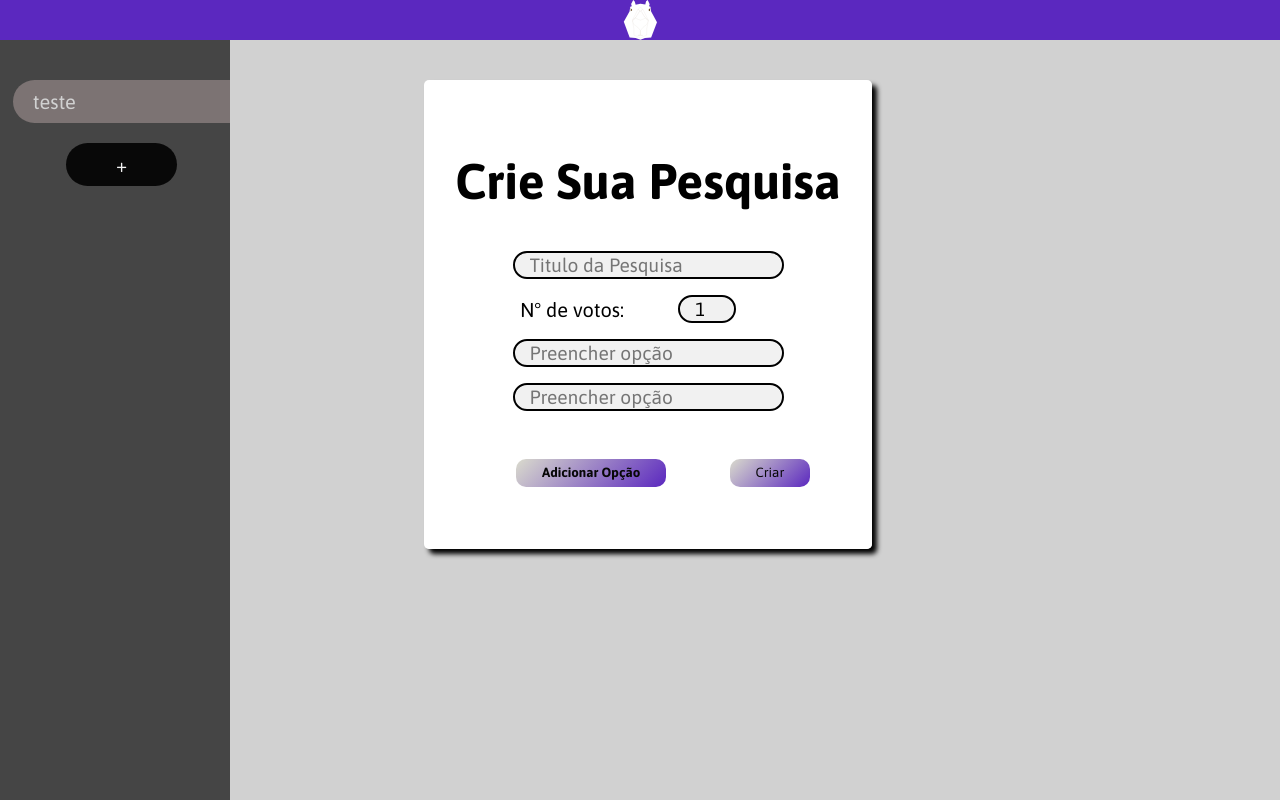
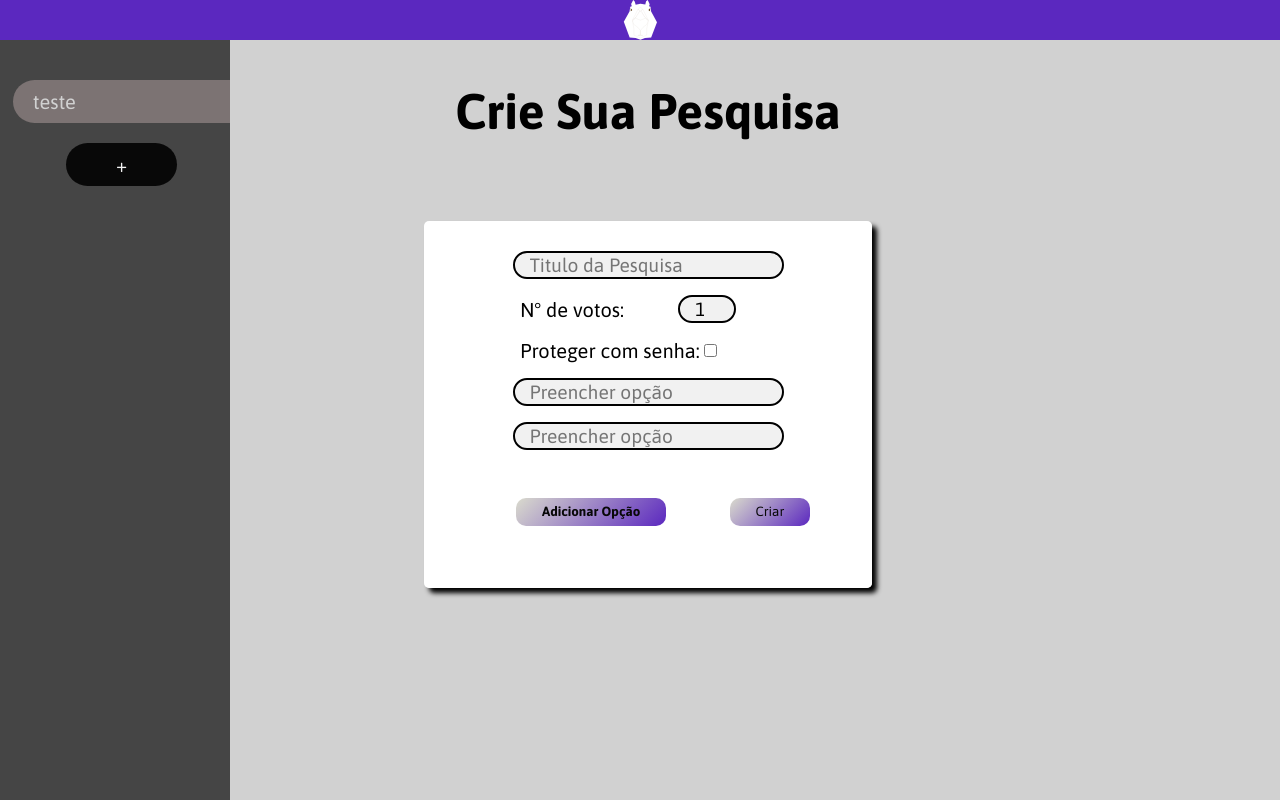
Before and after one commit to dudeful/surveycapybara-front, a React (Create React App) app: page /create-pool in a window 1280 px wide. Built offline with nearby package versions, Linux system fonts and the light colour scheme.

Commit message:
fix: bad css

```diff
--- a/src/App.css
+++ b/src/App.css
@@ -8,6 +8,8 @@ body {
   align-items: center;
   width: 100vw;
   background-color: #d1d1d1;
+  margin: 0%;
+  padding: 0%;
 }
 
 #root {
--- a/src/components/Chat/style.css
+++ b/src/components/Chat/style.css
@@ -8,9 +8,9 @@
 .messageContainer{
   max-height: 70vh;
   max-width: 25vw;
-  margin-top: 10xh;
+  margin-top: 10vh;
   overflow-y: scroll;
-  margin-right: 5%;
+  margin-left: 5%;
 }
 
 .messageContainer::-webkit-scrollbar{
@@ -32,6 +32,7 @@
   display: flex;
   flex-flow: column;
   background: #454545;
+  min-width: 25vw;
 }
 
 .user{
@@ -62,7 +63,7 @@
   margin-right: 2.5vw;
   display: flex;
   flex-direction: column;
-  align-self: flex-end;
+  align-self:flex-end;
 }
 
 .message_text{
--- a/src/components/CreatePool/index.jsx
+++ b/src/components/CreatePool/index.jsx
@@ -1,29 +1,74 @@
 import React, { useState } from 'react';
+import { useNavigate } from 'react-router-dom';
 import "./styles.css"
 
 function CreatePool(props){
-    const inputArr = [{
+    const navigate = useNavigate();
+    const [prot, setProt] = useState(false);
+    const [arr, setArr] = useState([{
         value: "",
-        id: "option-0",
-        key: 0
+        id: "option-0"
     },
     {
         value: "",
-        id: "option-2",
-        key: 1
-    }
-    ]
-
-    const [arr, setArr] = useState(inputArr);
-
+        id: "option-1"
+    }]);
 
     const handleSubmit = (event) => {
         event.preventDefault();
-        console.log(event);
+        const pool = {
+            owner: "dudeful@outlook.com",
+            name: document.getElementById("title").value,
+            description: "Testes",
+            positive_votes_per_voter: document.getElementById("numVotes").value,
+            negative_votes_per_voter: 0,
+            negative_votes_threshold: 0,
+            weighted_vote: false,
+            visible_vote: true,
+            private_pool: prot,
+            pool_password: null,
+            voting_time: 1000,
+            registered_pool: false,
+            open_options: false,
+            options_per_voter: 0,
+            options: arr
+        };
+
+        const complete = arr.reduce((previusValor, currentValor) => {
+            if ((currentValor.value !== "") && (previusValor)){
+                return true
+            }else{
+                return false;
+            }
+        }, true);
+
+        if (complete){
+            if (prot){
+                const pass = document.getElementById("poolpass");
+                if (pass !== "" && pool.name !== ""){
+                    pool.pool_password = pass.value;
+                }else{
+                    return;
+                }
+            }
+        }else{
+            return;
+        }
+
+        fetch('https://server-surveycapybara.dudeful.com/pools/new', {
+            method: 'POST',
+            headers: {"content-type": "application/json"},
+            body: JSON.stringify({pool})
+        });
+
+        navigate(`/code`);
     };
     const handleButton = (event) => {
         event.preventDefault();
-        setArr(s => [...s,{value: ""}]);
+        setArr(s => [...s,{
+            value: "",
+            id: "option-"+arr.length
+        }]);
     }
     const handleNumber = (event) => {
         event.preventDefault();
@@ -33,20 +78,51 @@ function CreatePool(props){
             event.target.value = arr.length-1;
         }
     }
+
+    const inputHandler = (event) =>{
+        arr[Number(event.target.id.split("-")[1])].value=event.target.value;
+    }
+
+    const checkboxHandler = ()=>{
+        if (prot){
+            setProt(false);
+        }else{
+            setProt(true);
+        }
+    }
+
+    const password = () =>{
+        if (prot){
+            return (
+            <div className='input-form-box'>
+                <input id="poolpass" type="password" className={"input-form"} placeholder="Senha" />
+            </div>);
+        }else{
+            return "";
+        }
+    }
+
     return (
     <div className="create-pool">
+        <h2 className='asap'>Crie Sua Pesquisa</h2>
         <fieldset className='box-fieldset-create-pool'>
-            <h2 className='asap'>Crie Sua Pesquisa</h2>
-            <form id="create-pool box-modal" onSubmit={handleSubmit} >
+            <form id="create-pool" onSubmit={handleSubmit} >
                 <div className='input-form-box'>
-                    <input type="text" className={"input-form"} placeholder="Titulo da Pesquisa" />
+                    <input id="title" type="text" className={"input-form"} placeholder="Titulo da Pesquisa" />
                 </div>
                 <div className='input-form-box input-form-box-label'>
                     <label className='label-input' htmlFor="numVotes">
                         N° de votos:
                     </label>
-                    <input name="numVotes" type="number" className={"input-form input-form-small"} onChange={handleNumber} defaultValue={1} />
+                    <input id="numVotes" name="numVotes" type="number" className={"input-form input-form-small"} onChange={handleNumber} defaultValue={1} />
                 </div>
+                <div className='input-form-box input-form-box-label'>
+                    <label className='label-input' htmlFor="secury">
+                        Proteger com senha:
+                    </label>
+                    <input type="checkbox" name="secury" onChange={checkboxHandler} />
+                </div>
+                {password()}
                 {arr.map((item, i) => {
                     return (
                         <div className='input-form-box'>
@@ -54,16 +130,16 @@ function CreatePool(props){
                                 defaultValue={item.value}
                                 id={"option-"+i}
                                 type={"text"}
-                                key={i}
                                 className={"input-form"}
                                 placeholder={"Preencher opção"}
+                                onChange={inputHandler}
                             />
                         </div>
                         );
                 })}
                 <div className='divButtons'>
                     <button className="bnt-forms asap" onClick={handleButton}><strong>Adicionar Opção</strong></button>
-                    <input className="bnt-forms asap" type="submit" value={"Criar"} />
+                    <input className="bnt-forms asap" type="submit" value={"Criar"} onClick={handleSubmit} />
                 </div>
             </form>
         </fieldset>
--- a/src/components/Pool/styles.css
+++ b/src/components/Pool/styles.css
@@ -1,5 +1,6 @@
 .main-page{
     display: flex;
-    width: 100vw;
+    width: 100%;
     height: 95vh;
+    align-content:flex-start;
 }
```
